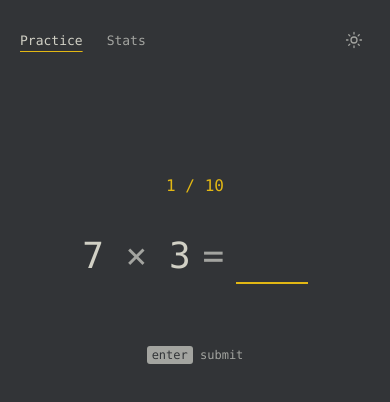
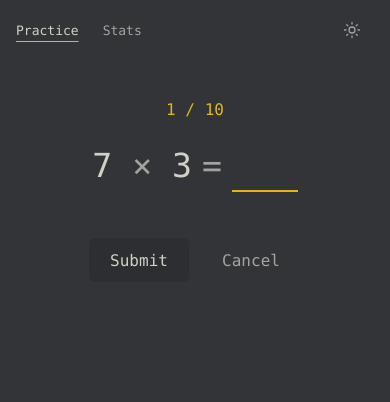
Before and after one commit to will-lynas/arithmetic, a React (Vite) app: page / in a window 390 px wide. Both pictures are taken after a click on the button "Start". Shown: the top 402 px of the page. Built offline with nearby package versions, Linux system fonts and the light colour scheme.

Commit message:
Make multiplication practice usable with phone touch controls

```diff
--- a/src/App.tsx
+++ b/src/App.tsx
@@ -1,4 +1,5 @@
 import { useEffect, useRef, useState } from 'react'
+import { flushSync } from 'react-dom'
 import { ActiveClock, parseAnswer, randomQuestion, restoreRound, type Round } from './game'
 import { appendAttempt, cancelRound, loadAttempts, loadCanceledRounds, loadStorageWarnings } from './storage'
 import type { AttemptRecord } from './types'
@@ -17,6 +18,7 @@ export default function App() {
   const claiming = useRef(true)
   const generation = useRef(0)
   const [available, setAvailable] = useState(false)
+  const [preparing, setPreparing] = useState(false)
   const roundRef = useRef(round)
   const clock = useRef(new ActiveClock(undefined, round.phase === 'playing' ? round.elapsedMs : 0))
   const [path, setPath] = useState(location.pathname)
@@ -67,12 +69,16 @@ export default function App() {
     } catch {
       setError('Safe round ownership is unavailable. Use a browser with Web Locks before answering. Existing data has been kept.')
     } finally {
-      if (token === generation.current) { claiming.current = false; setAvailable(true) }
+      if (token === generation.current) { claiming.current = false; setAvailable(true); setPreparing(false) }
     }
   }
   function start() {
     if (!practiceRef.current || claiming.current || roundRef.current.phase === 'playing' || pending.current) return
     const roundId = crypto.randomUUID()
+    // Mount and focus in the tap's activation, before awaiting Web Locks. The
+    // input rejects edits and no question is playable until ownership.
+    flushSync(() => setPreparing(true))
+    input.current?.focus()
     void claim({phase:'playing', roundId, questionIndex:0, ...randomQuestion(undefined, loadAttempts(), roundId), elapsedMs:0})
   }
   useEffect(() => {
@@ -131,7 +137,7 @@ export default function App() {
     // ownership; never abandon it or pretend cancellation saved the answer.
     if (pending.current) return
     try { cancelRound(current.roundId) }
-    catch { setError('This round could not be canceled safely. Allow site storage, then press Escape again. Existing data has been kept.'); return }
+    catch { setError('This round could not be canceled safely. Allow site storage, then try canceling again. Existing data has been kept.'); return }
     clock.current.setActive(false); owner.current(); owner.current = null
     transition({phase:'ready'}); clearAnswer(); setError(''); setWarnings(loadStorageWarnings())
   }
@@ -168,7 +174,7 @@ export default function App() {
     if (!practice) return
     if (round.phase === 'playing' && !savingFailed) input.current?.focus()
     else action.current?.focus()
-  }, [practice, round.phase, round.phase === 'playing' ? round.questionIndex : -1, savingFailed])
+  }, [practice, preparing, round.phase, round.phase === 'playing' ? round.questionIndex : -1, savingFailed])
   useEffect(() => {
     const onKey = (event: KeyboardEvent) => {
       if (!practiceRef.current || event.defaultPrevented || event.repeat || event.isComposing || event.keyCode === 229 || event.ctrlKey || event.metaKey || event.altKey || event.shiftKey) return
@@ -216,17 +222,21 @@ export default function App() {
       {warnings.map(warning => <p className="storage-warning" role="alert" key={warning}>{warning}</p>)}
       {error && <div className="storage-warning" role="alert">{error}{savingFailed && <button className="retry-save" onClick={() => { if (pending.current) commit(pending.current) }}>Retry saving</button>}</div>}
       <main className="practice-page" hidden={!practice}>
-        {round.phase === 'ready' && <section className="ready stage" aria-label="Ready"><p className="progress">10 questions</p><button ref={action} className="primary" disabled={!available} onClick={start}>Start</button><p className="shortcut"><kbd>enter</kbd> start</p></section>}
-        {round.phase === 'playing' && <section className="stage" aria-label="Multiplication practice">
-          <p className="progress" aria-label="Question progress">{round.questionIndex + 1} / 10</p>
+        {round.phase === 'ready' && !preparing && <section className="ready stage" aria-label="Ready"><p className="progress">10 questions</p><button ref={action} className="primary" disabled={!available} onClick={start}>Start</button><p className="shortcut"><kbd>enter</kbd> start</p></section>}
+        {(round.phase === 'playing' || preparing) && <section className="stage" aria-label="Multiplication practice" aria-busy={preparing}>
+          <p className="progress" aria-label="Question progress">{round.phase === 'playing' ? `${round.questionIndex + 1} / 10` : 'Starting…'}</p>
           <div className="equation" data-invalid={!!feedback}>
-            <span className="question" data-testid="question" aria-label={`${round.left} times ${round.right}`}>{round.left} <span className="operator">×</span> {round.right}</span><span className="operator equals" aria-hidden="true">=</span>
-            <input ref={input} aria-label="Answer" aria-invalid={!!feedback} aria-describedby="answer-feedback" autoComplete="off" spellCheck={false} inputMode="numeric" type="text" value={answer} disabled={savingFailed} onChange={event => { answerRef.current = event.target.value; setAnswer(event.target.value); armed.current = true; setFeedback('') }}/>
+            <span className="question" data-testid={round.phase === 'playing' ? 'question' : undefined} aria-label={round.phase === 'playing' ? `${round.left} times ${round.right}` : undefined}>{round.phase === 'playing' ? <>{round.left} <span className="operator">×</span> {round.right}</> : '…'}</span><span className="operator equals" aria-hidden="true">=</span>
+            <input ref={input} aria-label={preparing ? 'Starting round' : 'Answer'} aria-invalid={!!feedback} aria-describedby="answer-feedback" autoComplete="off" spellCheck={false} inputMode="numeric" enterKeyHint="done" type="text" value={answer} aria-disabled={preparing} disabled={savingFailed} onBeforeInput={event => { if (claiming.current) event.preventDefault() }} onChange={event => { if (claiming.current || !owner.current) return; answerRef.current = event.target.value; setAnswer(event.target.value); armed.current = true; setFeedback('') }}/>
           </div>
           <p id="answer-feedback" className="answer-feedback" role="status">{feedback || ' '}</p>
+          <div className="practice-actions">
+            <button className="submit-answer" type="button" disabled={!available || savingFailed} onPointerDown={event => { event.preventDefault(); input.current?.focus() }} onClick={submit}>Submit</button>
+            <button className="cancel-round" type="button" disabled={!available || savingFailed} onClick={cancel}>Cancel</button>
+          </div>
           <p className="shortcut"><kbd>enter</kbd> submit</p>
         </section>}
-        {round.phase === 'finished' && <section className="stage result" aria-label="Round result"><h2>Round complete</h2><div className="result-metrics"><div><strong>{seconds.toFixed(2)}<span>s</span></strong><p>Active time</p></div><div><strong>{firstTry}<span> / 10</span></strong><p>First try</p></div></div><button ref={action} className="primary" disabled={!available} onClick={start}>New round</button><p className="shortcut"><kbd>enter</kbd> new round</p></section>}
+        {round.phase === 'finished' && !preparing && <section className="stage result" aria-label="Round result"><h2>Round complete</h2><div className="result-metrics"><div><strong>{seconds.toFixed(2)}<span>s</span></strong><p>Active time</p></div><div><strong>{firstTry}<span> / 10</span></strong><p>First try</p></div></div><button ref={action} className="primary" disabled={!available} onClick={start}>New round</button><p className="shortcut"><kbd>enter</kbd> new round</p></section>}
       </main>
       {!practice && <main><StatsPage attempts={attempts}/></main>}
     </div>
--- a/src/styles.css
+++ b/src/styles.css
@@ -11,6 +11,7 @@ body { margin: 0; }
 .page-nav a:hover, .page-nav a[aria-current="page"] { color: var(--text); }
 .page-nav a[aria-current="page"] { text-decoration: underline; text-underline-offset: 6px; text-decoration-color: var(--accent); }
 button { font: inherit; cursor: pointer; }
+button:disabled { cursor: default; opacity: .55; }
 button, a, input { -webkit-tap-highlight-color: transparent; }
 button:focus-visible, a:focus-visible { outline: 2px solid var(--accent); outline-offset: 5px; border-radius: 3px; }
 .theme-toggle { width: 32px; height: 32px; border: 0; border-radius: 4px; background: transparent; color: var(--muted); display: grid; place-items: center; }
@@ -31,15 +32,40 @@ kbd { font: inherit; color: var(--color-background); background: var(--muted); p
 .equation[data-invalid="true"] { animation: shake 180ms ease-in-out; }
 .answer-feedback { height: 18px; margin-top: 18px; font-size: 13px; color: var(--invalid); }
 .stage:not(.ready):not(.result) .shortcut { margin-top: 28px; }
+.practice-actions { display: none; }
+.practice-actions button { min-height: 44px; min-width: 100px; padding: 10px 20px; border: 0; border-radius: 6px; font-size: 16px; touch-action: manipulation; }
+.submit-answer { background: var(--panel); color: var(--text); }
+.submit-answer:hover { color: var(--accent); }
+.cancel-round { background: transparent; color: var(--muted); }
+.cancel-round:hover { color: var(--text); }
 h2 { font-size: 18px; font-weight: 500; margin: 0 0 32px; }
 .result-metrics { display: flex; gap: 56px; justify-content: center; margin-bottom: 40px; }
 .result-metrics strong { color: var(--accent); font-size: 36px; font-weight: 400; }
 .result-metrics strong span { font-size: 20px; }
 .result-metrics p { color: var(--muted); font-size: 12px; margin-top: 8px; }
 .storage-warning { font-size: 13px; line-height: 1.6; border: 1px solid var(--accent); padding: 12px; border-radius: 6px; margin-top: 24px; }
-.retry-save { display: block; border: 1px solid var(--line); border-radius: 3px; color: var(--text); background: var(--panel); margin-top: 10px; padding: 8px 12px; }
+.retry-save { display: block; min-height: 44px; border: 1px solid var(--line); border-radius: 3px; color: var(--text); background: var(--panel); margin-top: 10px; padding: 8px 12px; }
 .visually-hidden { position: absolute; width: 1px; height: 1px; padding: 0; margin: -1px; overflow: hidden; clip-path: inset(50%); white-space: nowrap; border: 0; }
 [hidden] { display: none !important; }
 @keyframes shake { 25% { transform: translateX(-4px); } 75% { transform: translateX(4px); } }
-@media (max-width: 600px) { .shell { width: calc(100% - 40px); } .stage { padding-top: 120px; } .equation { gap: 12px; } .result-metrics { gap: 28px; } }
+@media (max-width: 600px), (pointer: coarse) {
+  .app { min-height: 100svh; }
+  .shell { width: calc(100% - 32px); padding-top: max(8px, env(safe-area-inset-top)); padding-bottom: max(16px, env(safe-area-inset-bottom)); }
+  .page-nav a { display: flex; align-items: center; min-height: 44px; }
+  .theme-toggle { width: 44px; height: 44px; }
+  .stage { min-height: 0; padding: clamp(12px, 6svh, 48px) 0 24px; }
+  .progress { margin-bottom: 20px; }
+  .equation { gap: 10px; font-size: clamp(32px, 8.5vw, 40px); }
+  .answer-feedback { margin-top: 12px; height: auto; min-height: 18px; }
+  .practice-actions { display: flex; justify-content: center; gap: 12px; margin-top: 16px; }
+  .shortcut { display: none; }
+  .result-metrics { gap: 28px; margin-bottom: 28px; }
+  .storage-warning { overflow-wrap: anywhere; margin-top: 12px; }
+}
+@media (max-height: 450px) and (pointer: coarse), (max-height: 450px) and (max-width: 600px) {
+  .stage { padding-top: 8px; padding-bottom: 16px; }
+  .progress { margin-bottom: 12px; }
+  .answer-feedback { margin-top: 8px; }
+  .practice-actions { margin-top: 12px; }
+}
 @media (prefers-reduced-motion: reduce) { *, *::before, *::after { animation: none !important; transition: none !important; } }
```
Also changed, not shown: 1 other file (tests, documents, lock files or other folders).
